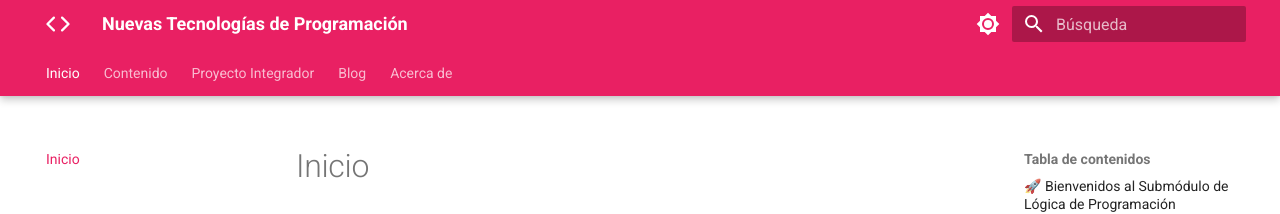
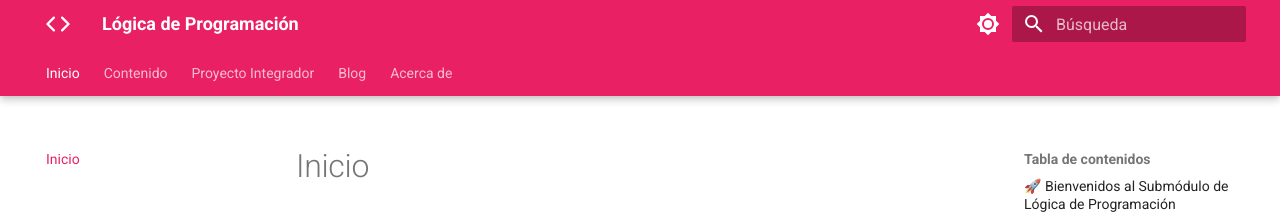
Before and after one commit to jfinfocesde/25lp, an MkDocs documentation site: the page built from docs/index.md, in a window 1280 px wide. Shown: the top 214 px of the page. Built offline with MkDocs 1.6.1 and Material for MkDocs 9.7.7, drawn with Linux system fonts in a browser that asks for light colours.

Commit message:
24-02-2025

```diff
--- a/mkdocs.yml
+++ b/mkdocs.yml
@@ -1,5 +1,5 @@
-site_name: Nuevas Tecnologías de Programación
-site_url: https://jfinfocesde.github.io/25ntp/
+site_name: Lógica de Programación
+site_url: https://jfinfocesde.github.io/25lp/
 site_author: jhonfvg
 
 theme:
```
